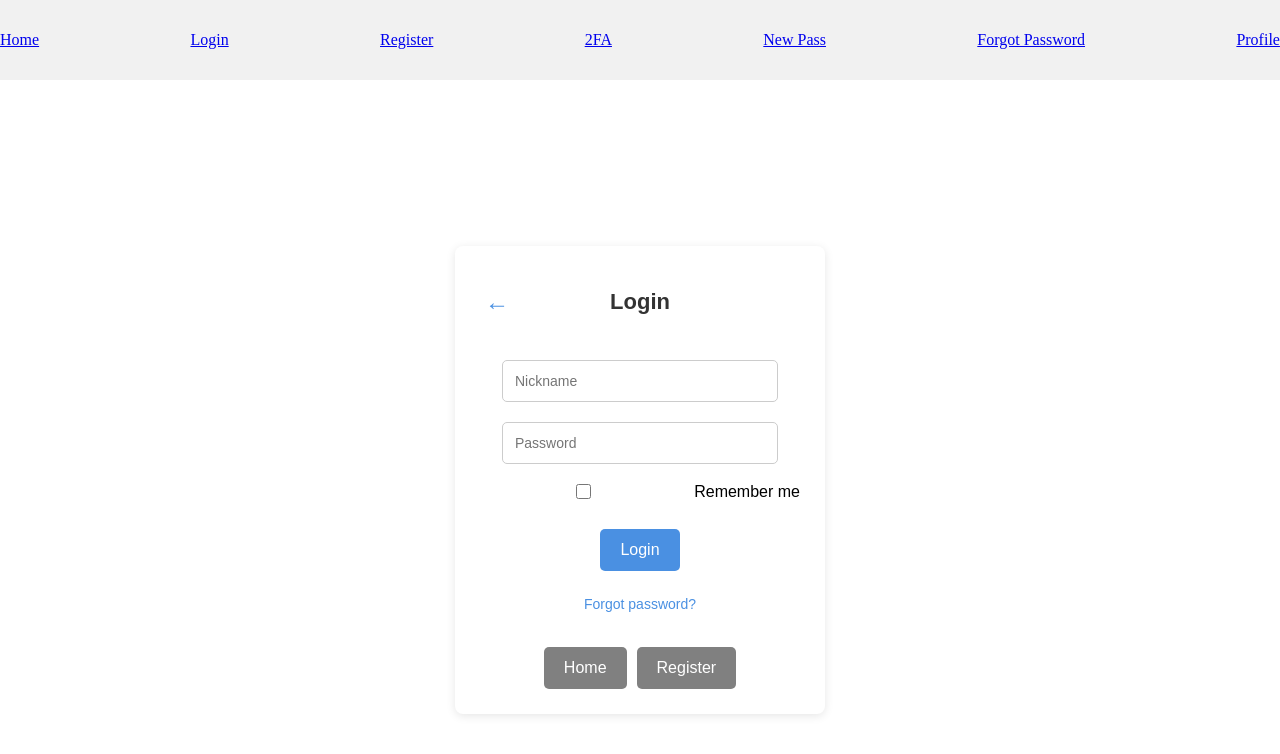
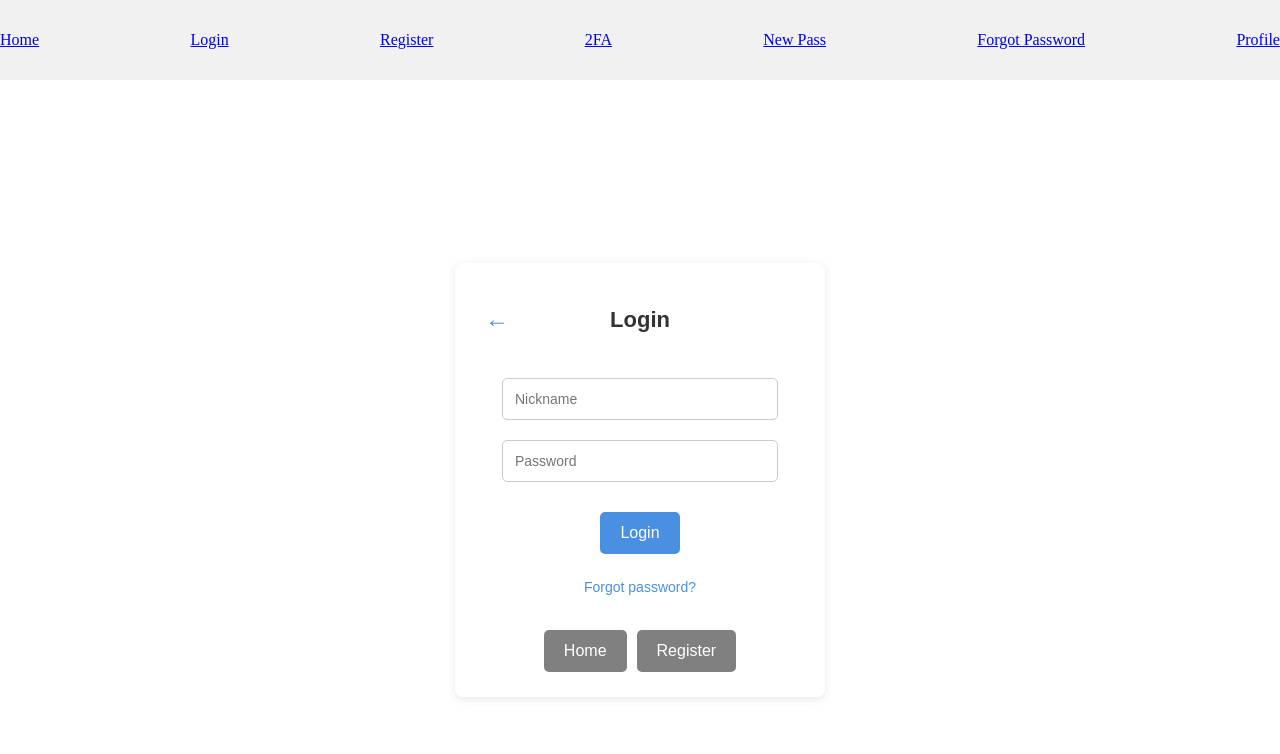
Before and after one commit to Trenclik/SOPL-DOMUS, a SvelteKit app: page /Login in a window 1280 px wide. Shown: the top 754 px of the page. Built offline with nearby package versions, Linux system fonts and the light colour scheme; no server answers.

Commit message:
odstranění checkboxu

```diff
--- a/src/routes/Login/+page.svelte
+++ b/src/routes/Login/+page.svelte
@@ -97,10 +97,6 @@
 			<form onsubmit={handleSubmit}>
 				<input type="text" bind:value={nickname} placeholder="Nickname" required />
 				<input type="password" bind:value={password} placeholder="Password" required />
-				<div class="checkbox">
-					<input type="checkbox" bind:checked={rememberMe} />
-					<span>Remember me</span>
-				</div>
 				<button type="submit">Login</button>
 			</form>
 			<div class="forgot-password">
@@ -186,21 +182,6 @@
 	  background-color: #ffffff;
 	}
 
-	.checkbox {
-	  display: flex;
-	  align-items: center;
-	  margin-bottom: 20px;
-	  width: 100%;
-	  gap: 8px;
-	  margin: 0;
-	}
-
-	.checkbox input[type="checkbox"] {
-	  width: 15px;
-	  height: 15px;
-	  cursor: pointer;
-	}
-
 	.forgot-password {
 	  margin-top: 10px;
 	  font-size: 14px;
```
